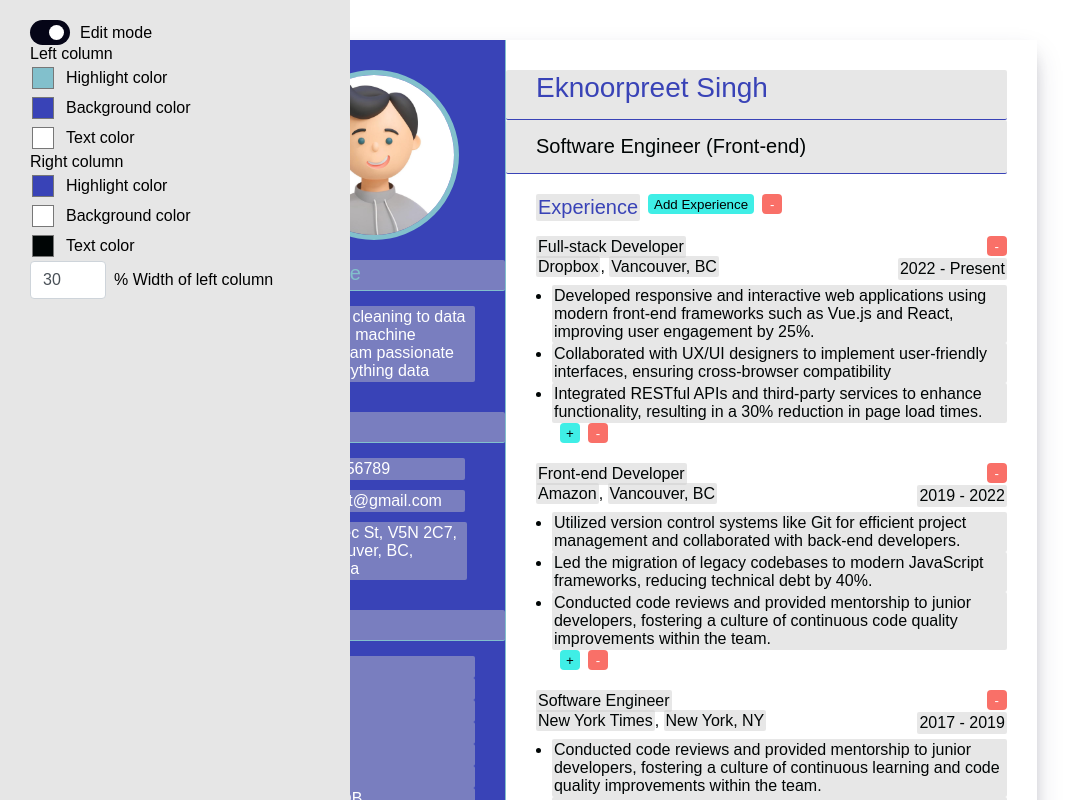
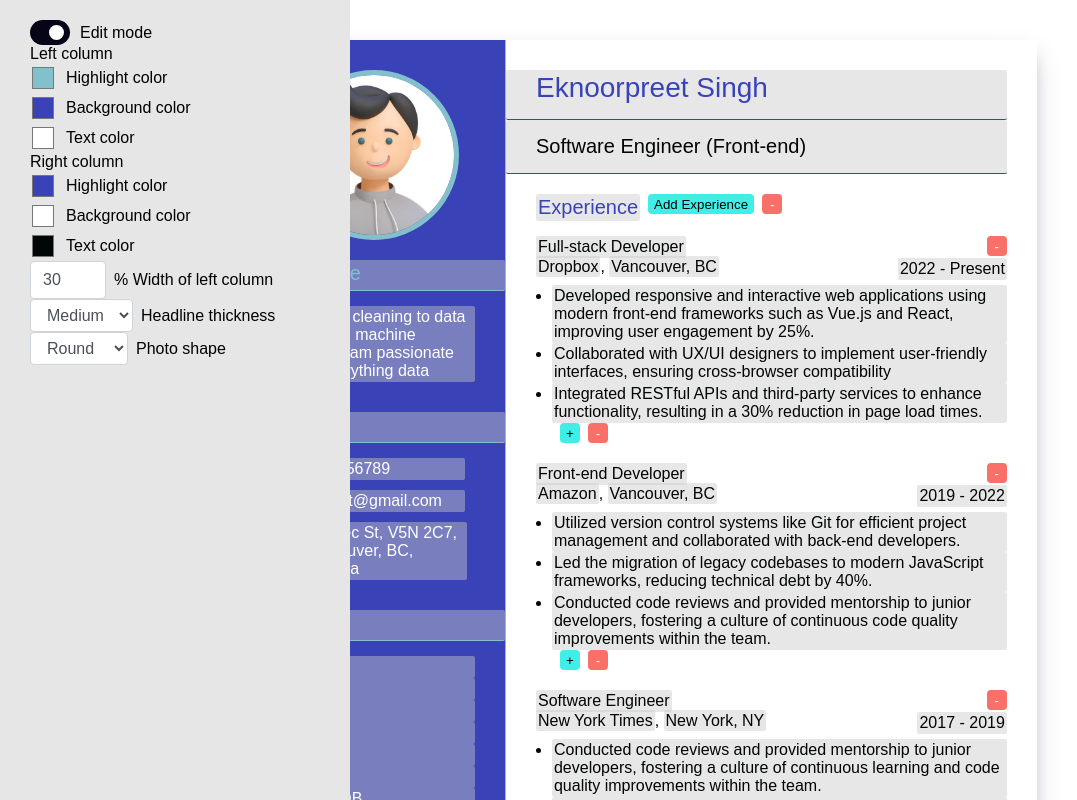
Before and after one commit to eknoorpreet/vueCV, a Vue app: page / in a window 1280 px wide. Shown: the top 800 px of the page, without its empty margins (0-1077 px from the left). Built offline with nearby package versions, Linux system fonts and the light colour scheme.

Commit message:
Add configuration options for photo and thickness

```diff
--- a/src/App.vue
+++ b/src/App.vue
@@ -41,6 +41,28 @@
         :current-value="widthLeft"
         @percentage-changed="widthLeft = $event"
       />
+
+      <SelectInput
+        label="Headline thickness"
+        @update-selection="headlineWeight = $event"
+        :default-option="headlineWeight"
+        :options="[
+          { name: 'Thin', value: '300' },
+          { name: 'Medium', value: '400' },
+          { name: 'Thick', value: '600' },
+        ]"
+      />
+
+      <SelectInput
+        label="Photo shape"
+        @update-selection="imageShape = $event"
+        :default-option="imageShape"
+        headlineWeight
+        :options="[
+          { name: 'Square', value: 'square' },
+          { name: 'Round', value: 'round' },
+        ]"
+      />
     </Sidebar>
     <div
       id="resume"
@@ -50,7 +72,12 @@
     >
       <div class="left-col" :style="{ width: percentageWidthLeft }">
         <ResumeSection>
-          <img :src="imageUrl" alt="profile-pic" class="profile-pic" />
+          <img
+            :src="imageUrl"
+            alt="profile-pic"
+            class="profile-pic"
+            :class="{ circle: imageShape == 'round' }"
+          />
           <SectionHeadline
             :headline="headlines[0]"
             @headline-edited="updateHeadline($event, 0)"
@@ -289,6 +316,7 @@ import EditToggle from './components/EditToggle.vue';
 import Sidebar from './components/Sidebar.vue';
 import ColorInput from './components/ColorInput.vue';
 import PercentageInput from './components/PercentageInput.vue';
+import SelectInput from './components/SelectInput.vue';
 
 export default {
   components: {
@@ -300,6 +328,7 @@ export default {
     Sidebar,
     ColorInput,
     PercentageInput,
+    SelectInput,
   },
   data() {
     return {
@@ -414,6 +443,8 @@ export default {
       ],
       editing: true,
       widthLeft: 30,
+      imageShape: 'round',
+      headlineWeight: '400',
     };
   },
   computed: {
@@ -425,6 +456,7 @@ export default {
         '--highlight-color-right': this.colors.right.highlight,
         '--background-color-right': this.colors.right.background,
         '--text-color-right': this.colors.right.text,
+        '--headline-weight': this.headlineWeight,
       };
     },
     percentageWidthLeft() {
@@ -577,6 +609,9 @@ export default {
   object-fit: cover;
   margin-left: auto;
   margin-right: auto;
+}
+
+.circle {
   border-radius: 50%;
 }
 
--- /dev/null
+++ b/src/components/SelectInput.vue
@@ -0,0 +1,47 @@
+<template>
+  <label>
+    <select
+      @change="$emit('updateSelection', $event.target.value)"
+      class="custom-input"
+    >
+      <option
+        v-for="option in options"
+        :value="option.value"
+        :key="option.value"
+        :selected="defaultOption == option.value"
+      >
+        {{ option.name }}
+      </option>
+    </select>
+    {{ label }}
+  </label>
+</template>
+
+<script>
+export default {
+  props: {
+    label: {
+      type: String,
+    },
+    options: {
+      type: Array,
+    },
+    defaultOption: {
+      type: String,
+    },
+  },
+};
+</script>
+
+<style scoped>
+label {
+  display: flex;
+  align-items: center;
+}
+
+select {
+  display: inline-block;
+  min-width: 80px;
+  margin-right: 8px;
+}
+</style>
```
